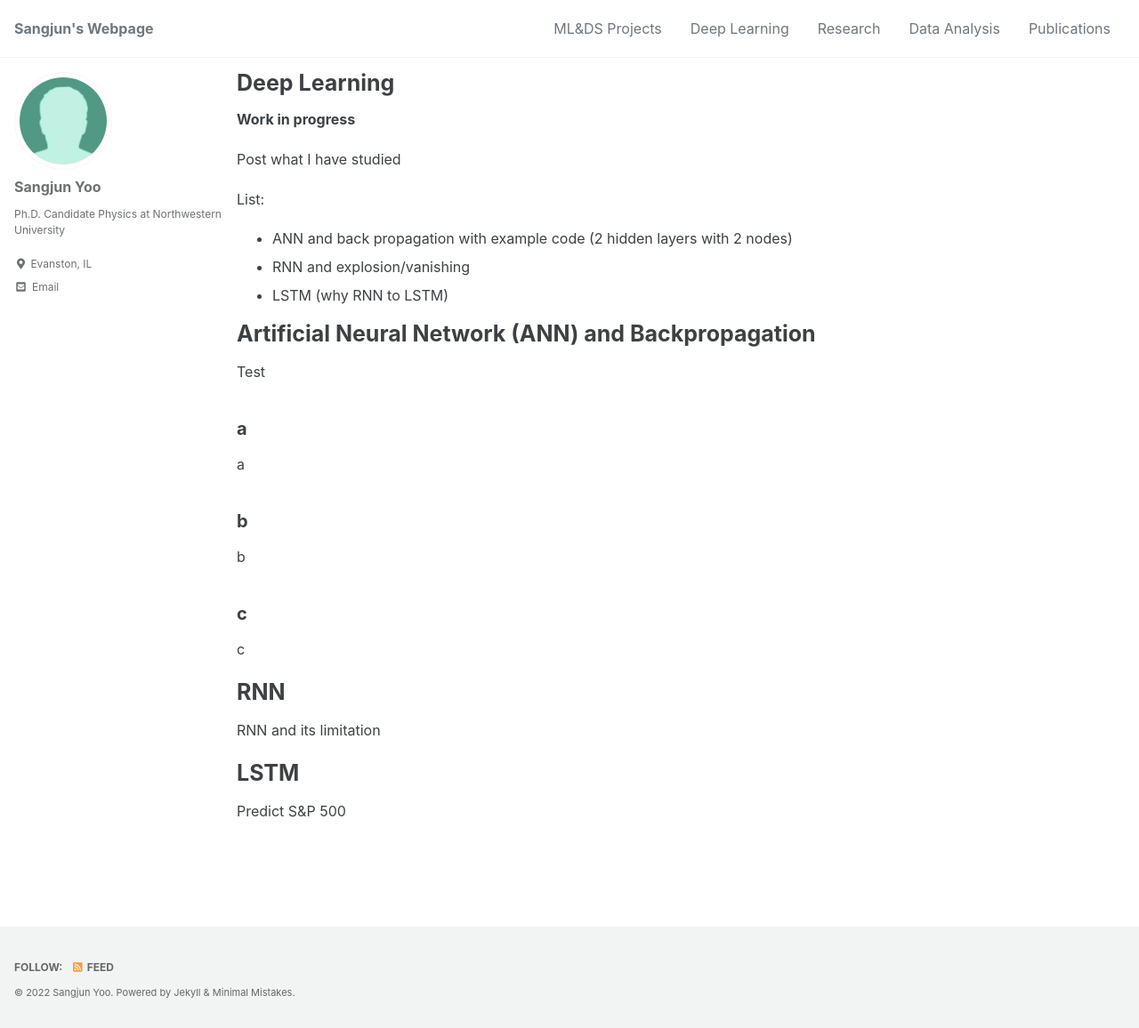
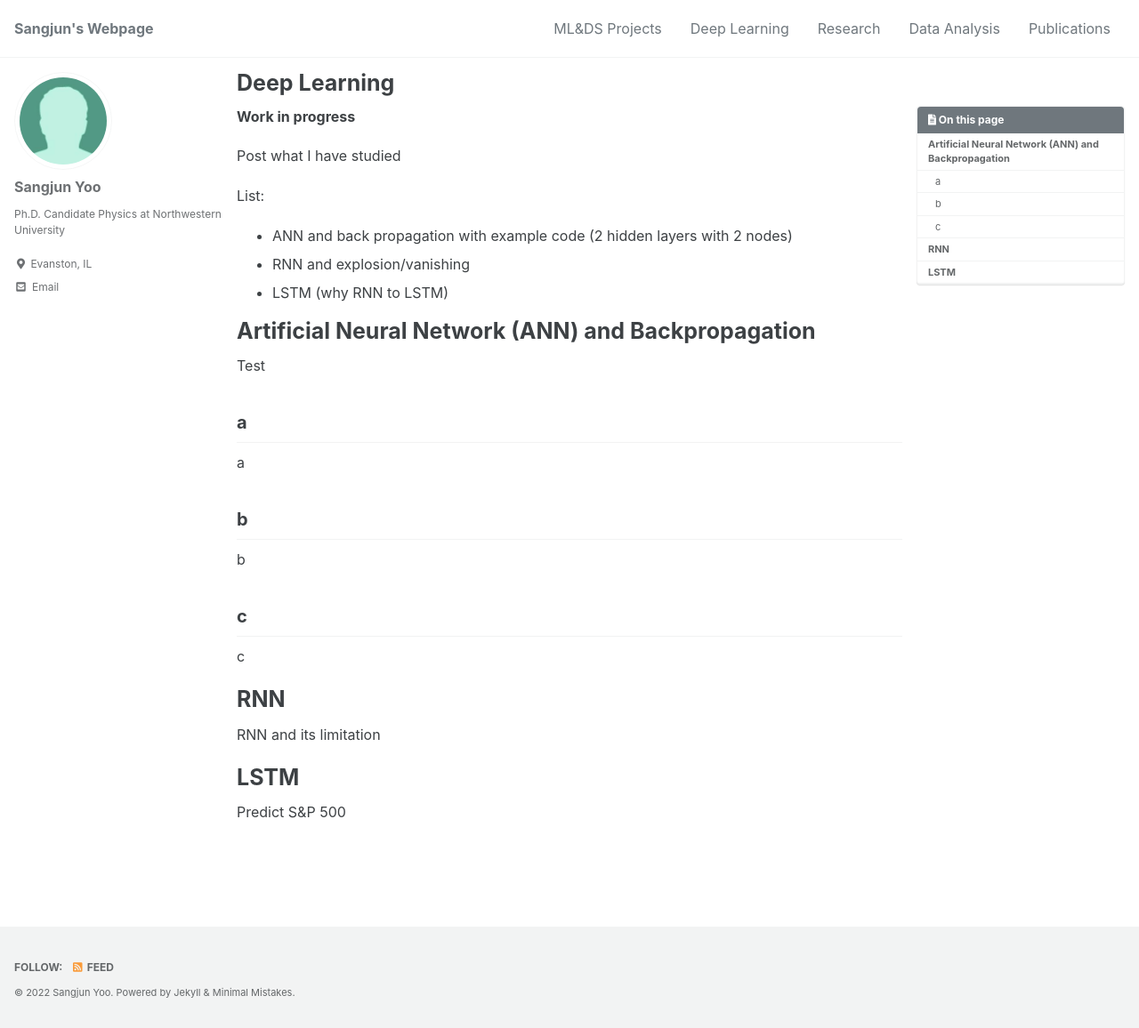
Before and after one commit to sangjunyoo-phd/sangjunyoo-phd.github.io, a Jekyll site: the page built from _pages/deeplearning.md, in a window 1280 px wide and 1156 px high. Shown: the whole window at 89% size. Built offline with Jekyll 4.4.1, drawn with Linux system fonts in a browser that asks for light colours; cached includes are drawn as plain includes; part of the change alters nothing that is shown.

```diff
--- a/_pages/deeplearning.md
+++ b/_pages/deeplearning.md
@@ -1,6 +1,6 @@
 ---
 title: "Deep Learning"
-layout: posts
+#layout: posts
 permalink: /deeplearning/
 toc: true
 ---
```
